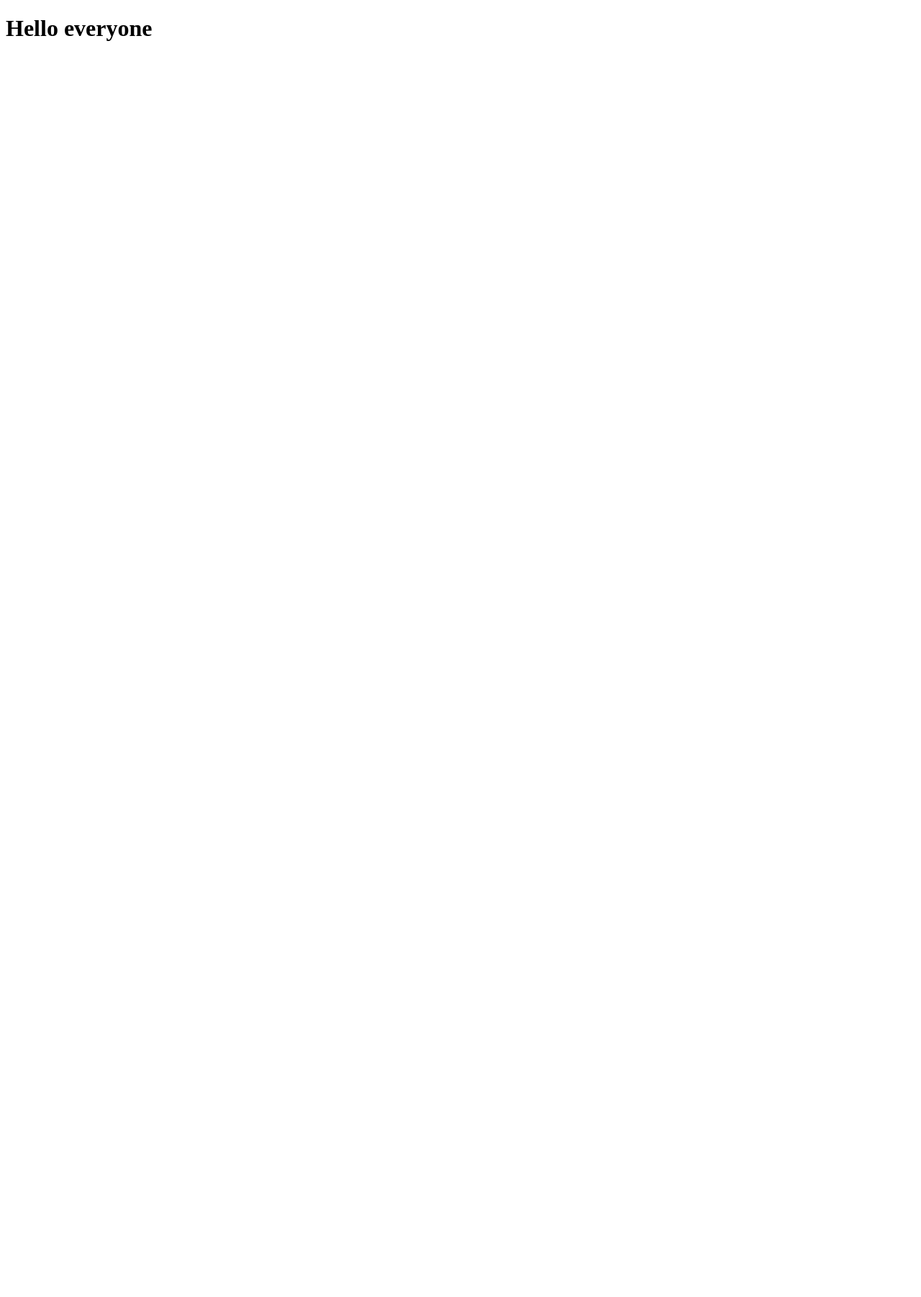
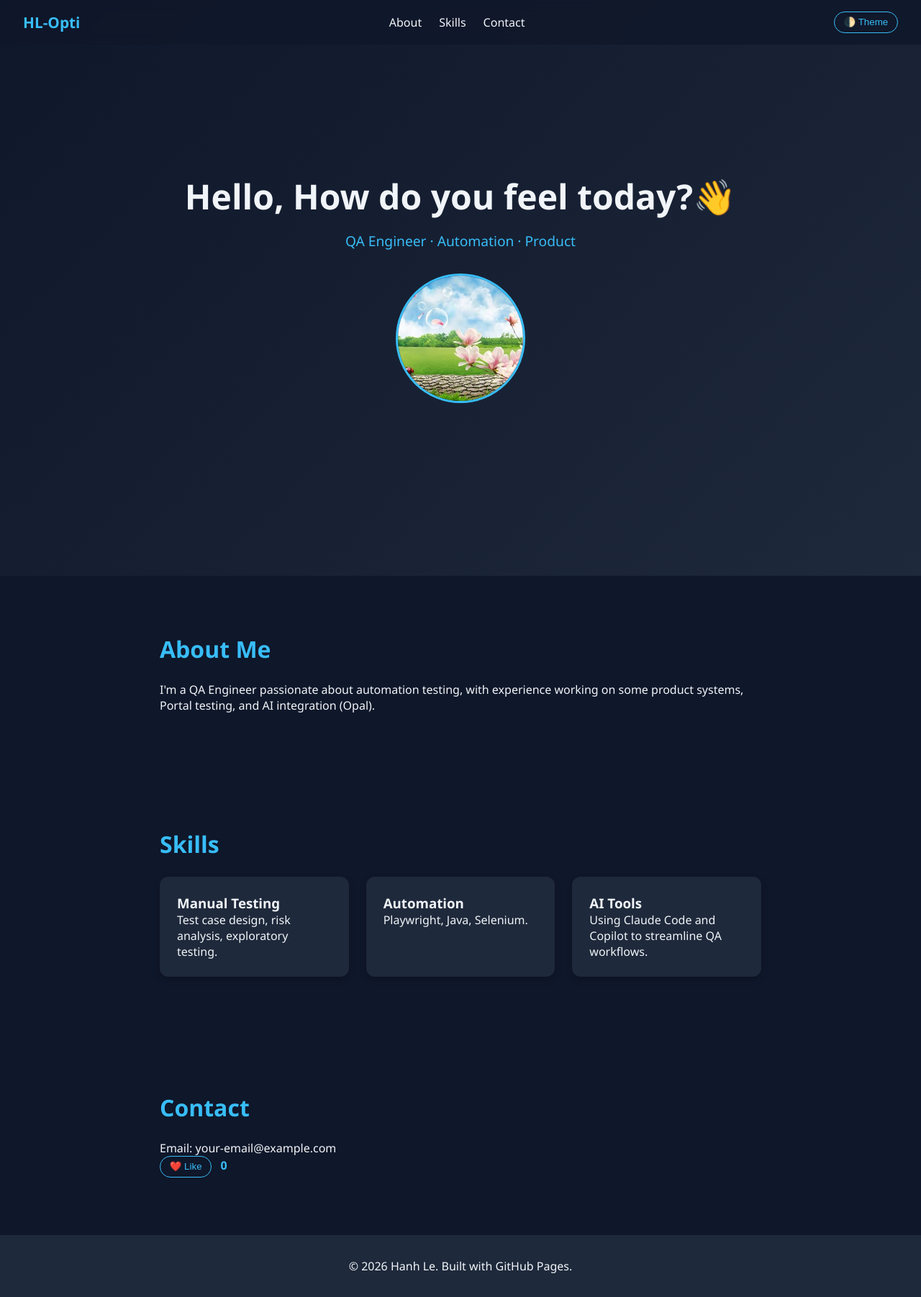
Before and after one commit to hanhle2022/hanhle2022.github.io, a plain HTML site: page newsite/index.html in a window 1280 px wide. Shown: the whole page at 72% size. Before the commit the page ends 800 px from the top, so only its background shows below. Drawn offline with Linux system fonts and the light colour scheme.

Commit message:
Update the feature for newsite

```diff
--- a/newsite/index.html
+++ b/newsite/index.html
@@ -1,7 +1,54 @@
 <!DOCTYPE html>
-<html lang="vi">
-<head><meta charset="UTF-8"><title>New Site</title></head>
+<html lang="en">
+<head>
+  <meta charset="UTF-8">
+  <meta name="viewport" content="width=device-width, initial-scale=1.0">
+  <title>Hanh Le | Portfolio</title>
+  <link rel="stylesheet" href="style.css">
+</head>
 <body>
-  <h1>Hello everyone</h1>
+
+  <nav>
+    <a href="#home" class="logo">HL-Opti</a>
+    <ul>
+      <li><a href="#about">About</a></li>
+      <li><a href="#skills">Skills</a></li>
+      <li><a href="#contact">Contact</a></li>
+    </ul>
+    <button id="themeToggle">🌓 Theme</button>
+  </nav>
+
+  <header id="home">
+    <h1>Hello, How do you feel today?👋</h1>
+    <p>QA Engineer &middot; Automation &middot; Product</p>
+    <img id="randomImage" class="profile-img" alt="Profile">
+  </header>
+
+  <section id="about">
+    <h2>About Me</h2>
+    <p>I'm a QA Engineer passionate about automation testing, with experience working on some product systems, Portal testing, and AI integration (Opal).</p>
+  </section>
+
+  <section id="skills">
+    <h2>Skills</h2>
+    <div class="cards">
+      <div class="card"><h3>Manual Testing</h3><p>Test case design, risk analysis, exploratory testing.</p></div>
+      <div class="card"><h3>Automation</h3><p>Playwright, Java, Selenium.</p></div>
+      <div class="card"><h3>AI Tools</h3><p>Using Claude Code and Copilot to streamline QA workflows.</p></div>
+    </div>
+  </section>
+
+  <section id="contact">
+    <h2>Contact</h2>
+    <p>Email: your-email@example.com</p>
+    <button id="likeBtn" type="button">❤️ Like</button>
+    <span id="likeCount">0</span>
+  </section>
+
+  <footer>
+    &copy; 2026 Hanh Le. Built with GitHub Pages.
+  </footer>
+
+  <script src="script.js"></script>
 </body>
 </html>
--- /dev/null
+++ b/newsite/script.js
@@ -0,0 +1,36 @@
+// Toggle dark/light mode and remember choice
+const toggleBtn = document.getElementById('themeToggle');
+toggleBtn.addEventListener('click', () => {
+  document.body.classList.toggle('light');
+  localStorage.setItem('theme', document.body.classList.contains('light') ? 'light' : 'dark');
+});
+
+if (localStorage.getItem('theme') === 'light') {
+  document.body.classList.add('light');
+}
+
+// Pick a random image from the images folder on each page load
+const images = ['image1.jpg', 'image2.jpg', 'image3.jpg', 'image4.jpg'];
+const randomImg = images[Math.floor(Math.random() * images.length)];
+document.getElementById('randomImage').src = `images/${randomImg}`;
+
+// Reveal cards when scrolled into view
+const cards = document.querySelectorAll('.card');
+const observer = new IntersectionObserver(entries => {
+  entries.forEach(entry => {
+    if (entry.isIntersecting) entry.target.classList.add('visible');
+  });
+}, { threshold: 0.2 });
+
+cards.forEach(card => observer.observe(card));
+
+// Like button functionality
+const likeBtn = document.getElementById('likeBtn');
+const likeCount = document.getElementById('likeCount');
+let count = Number(localStorage.getItem('likeCount')) || 0;
+likeCount.textContent = count;
+likeBtn.addEventListener('click', () => {
+    count++;
+    likeCount.textContent = count;
+    localStorage.setItem('likeCount', count);
+});
--- /dev/null
+++ b/newsite/style.css
@@ -0,0 +1,126 @@
+* { margin: 0; padding: 0; box-sizing: border-box; }
+
+:root {
+  --bg: #0f172a;
+  --text: #f1f5f9;
+  --accent: #38bdf8;
+  --card: #1e293b;
+}
+
+body.light {
+  --bg: #f8fafc;
+  --text: #0f172a;
+  --accent: #0284c7;
+  --card: #ffffff;
+}
+
+body {
+  font-family: 'Segoe UI', sans-serif;
+  background: var(--bg);
+  color: var(--text);
+  transition: background 0.3s, color 0.3s;
+  scroll-behavior: smooth;
+}
+
+nav {
+  position: fixed;
+  top: 0; width: 100%;
+  display: flex; justify-content: space-between; align-items: center;
+  padding: 1rem 2rem;
+  background: rgba(15, 23, 42, 0.8);
+  backdrop-filter: blur(8px);
+  z-index: 100;
+}
+
+nav .logo { font-weight: bold; font-size: 1.3rem; color: var(--accent); }
+nav ul { list-style: none; display: flex; gap: 1.5rem; }
+nav a { color: var(--text); text-decoration: none; transition: color 0.2s; }
+nav a:hover { color: var(--accent); }
+
+#themeToggle {
+  background: none; border: 1px solid var(--accent);
+  color: var(--accent); padding: 0.4rem 0.8rem;
+  border-radius: 20px; cursor: pointer;
+}
+
+header {
+  height: 100vh;
+  display: flex; flex-direction: column;
+  justify-content: center; align-items: center;
+  text-align: center;
+  background: linear-gradient(135deg, var(--bg), var(--card));
+}
+
+header h1 {
+  font-size: 3rem;
+  opacity: 0; transform: translateY(20px);
+  animation: fadeUp 1s ease forwards;
+}
+
+header p {
+  margin-top: 1rem; font-size: 1.2rem; color: var(--accent);
+  opacity: 0; transform: translateY(20px);
+  animation: fadeUp 1s ease 0.3s forwards;
+}
+
+.profile-img {
+  margin-top: 2rem;
+  width: 180px; height: 180px;
+  object-fit: cover;
+  border-radius: 50%;
+  border: 3px solid var(--accent);
+  opacity: 0; transform: translateY(20px);
+  animation: fadeUp 1s ease 0.6s forwards;
+}
+
+@keyframes fadeUp {
+  to { opacity: 1; transform: translateY(0); }
+}
+
+
+
+section { padding: 5rem 2rem; max-width: 900px; margin: auto; }
+section h2 { font-size: 2rem; margin-bottom: 1.5rem; color: var(--accent); }
+
+.cards { display: grid; grid-template-columns: repeat(auto-fit, minmax(220px, 1fr)); gap: 1.5rem; }
+
+.card {
+  background: var(--card);
+  padding: 1.5rem; border-radius: 12px;
+  box-shadow: 0 4px 10px rgba(0,0,0,0.2);
+  opacity: 0; transform: translateY(30px);
+  transition: all 0.6s ease;
+}
+
+.card.visible { opacity: 1; transform: translateY(0); }
+
+footer {
+  text-align: center; padding: 2rem;
+  background: var(--card); color: var(--text);
+}
+
+@media (max-width: 600px) {
+  nav ul { display: none; }
+  header h1 { font-size: 2rem; }
+}
+
+#likeBtn {
+    background: none;
+    border: 1px solid var(--accent);
+    border-radius: 20px;
+    color: var(--accent);
+    padding: 0.4rem 0.8rem;
+}
+#likeCount {
+    margin-left: 0.5rem;
+    font-weight: bold;
+    color: var(--accent);
+    animation: fadeUp 1s ease forwards;
+    animation: pulse 1s ease 0s infinite alternate;
+}
+
+@keyframes pulse {
+  0% { transform: scale(1); }
+  50% { transform: scale(1.1); }
+  100% { transform: scale(1); }
+}
```
Also changed, not shown: newsite/images/image1.jpg (added), newsite/images/image2.jpg (added), newsite/images/image3.jpg (added), newsite/images/image4.jpg (added).
